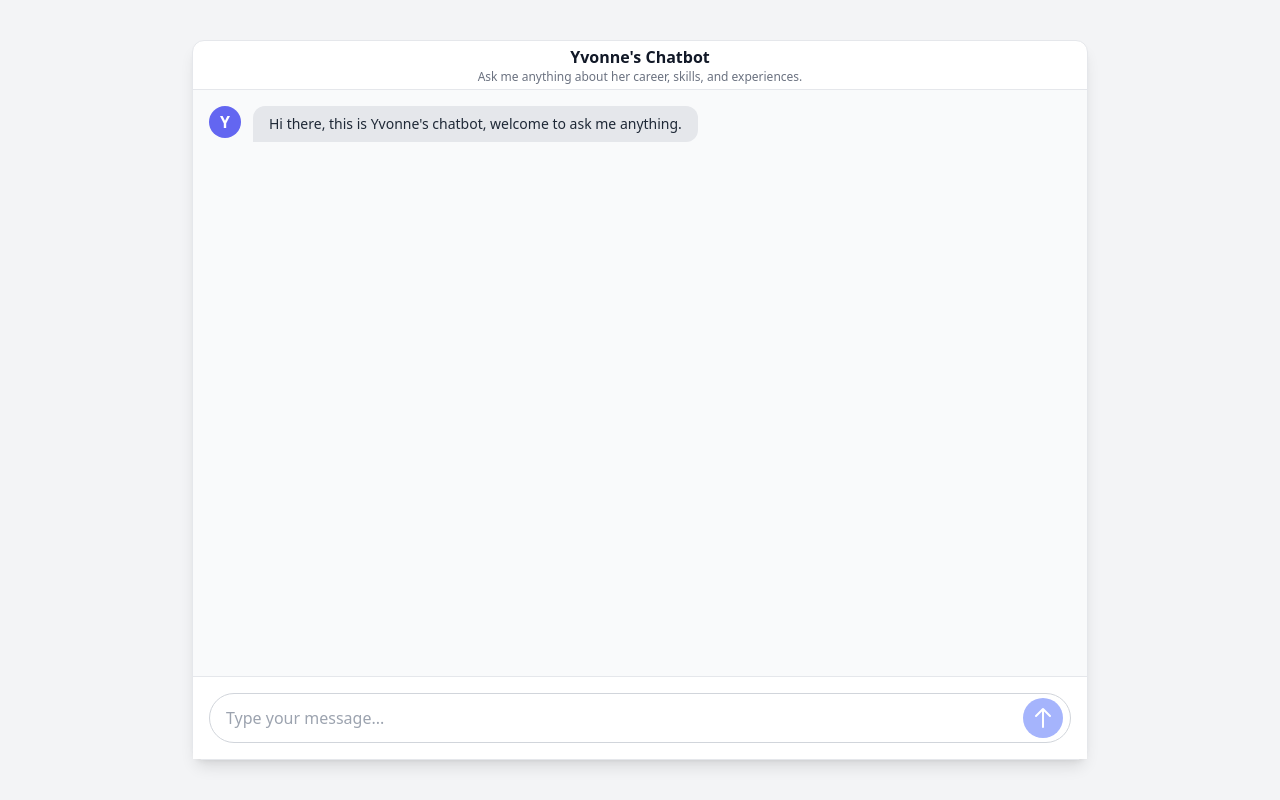
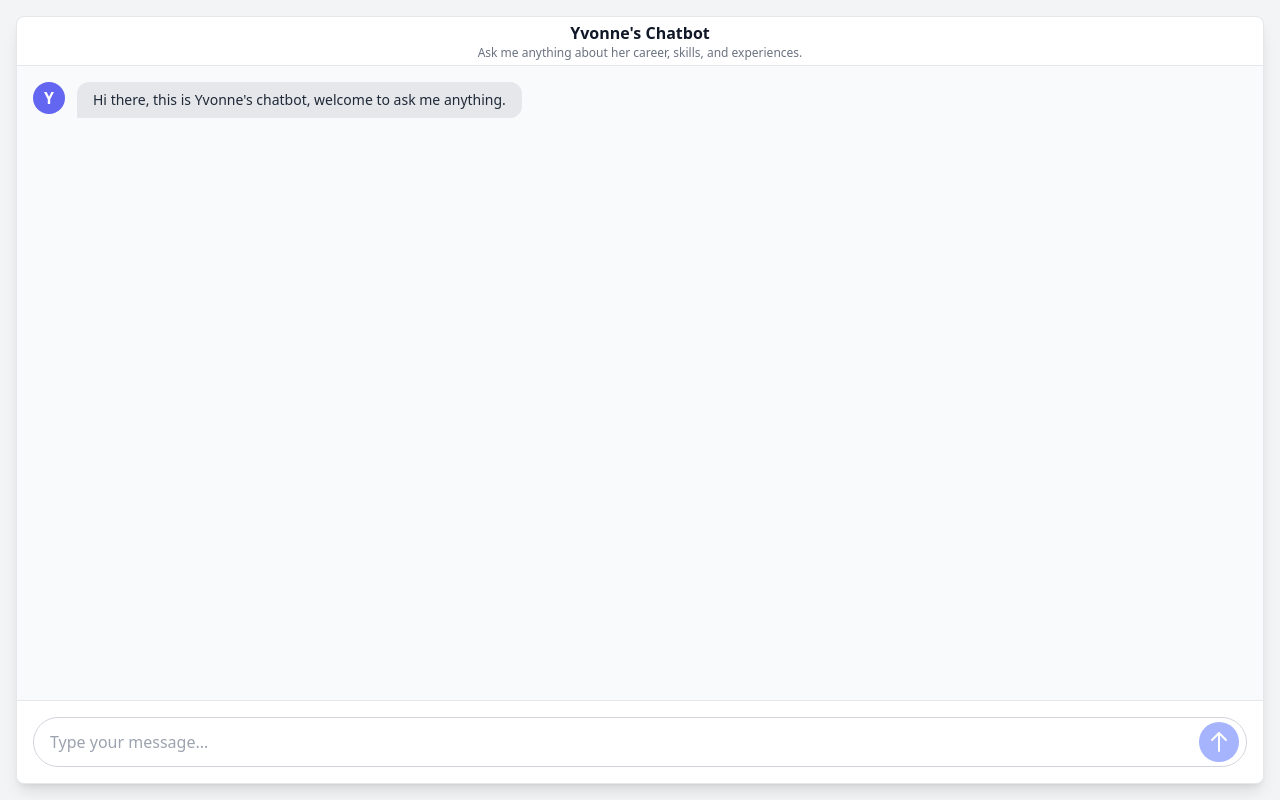
Before and after one commit to YueSunCN/YvonneChatbot, a React (Vite) app: page / in a window 1280 px wide. Built offline with nearby package versions, Linux system fonts and the light colour scheme.

Commit message:
Update App.tsx

```diff
--- a/App.tsx
+++ b/App.tsx
@@ -15,11 +15,9 @@ const App: React.FC = () => {
     .join('\n\n');
 
   return (
-    <div className="min-h-screen font-sans antialiased text-gray-800 dark:text-gray-200 bg-gray-100 dark:bg-gray-900 flex flex-col items-center justify-center p-4">
-      <div className="w-full max-w-4xl h-[85vh] md:h-[90vh]">
-        <div className="bg-white dark:bg-gray-800 rounded-xl shadow-lg border border-gray-200 dark:border-gray-700 flex flex-col h-full">
-           <Chatbot knowledgeBase={combinedKnowledgeBase} />
-        </div>
+    <div className="h-screen w-screen p-4 font-sans antialiased text-gray-800 dark:text-gray-200">
+      <div className="h-full w-full flex flex-col bg-white dark:bg-gray-800 rounded-lg border border-gray-200 dark:border-gray-700 shadow-lg overflow-hidden">
+        <Chatbot knowledgeBase={combinedKnowledgeBase} />
       </div>
     </div>
   );
```
